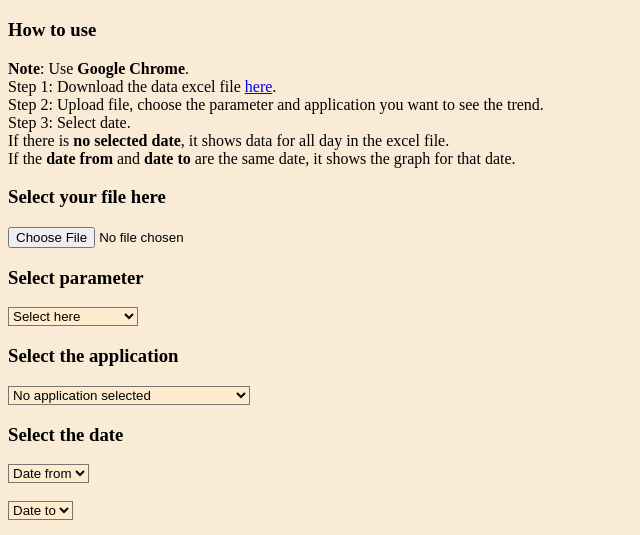
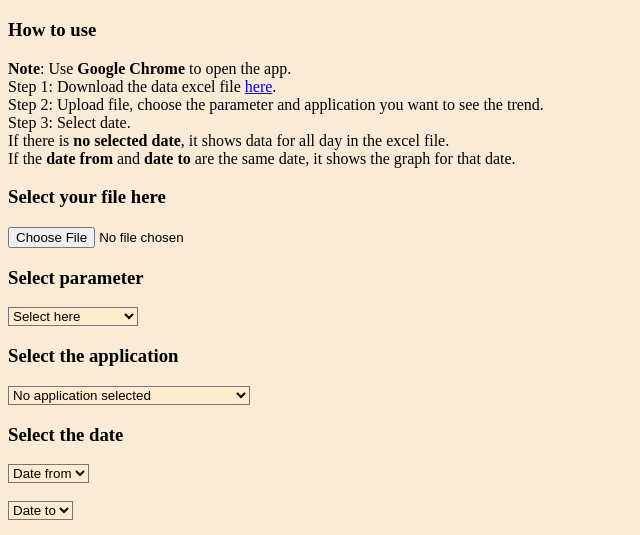
Before and after one commit to gemmy94/graph-trend-app, a website with bundled scripts: page index.html in a window 1280 px wide. Shown: the part 61-596 px from the top of the page, without its empty margins (0-640 px from the left). Built offline with nearby package versions, Linux system fonts and the light colour scheme.

Commit message:
update note how to use

```diff
--- a/index.html
+++ b/index.html
@@ -16,7 +16,7 @@
 
     <h3>How to use</h3>
     <p>
-        <b>Note</b>: Use <b>Google Chrome</b>. <br>
+        <b>Note</b>: Use <b>Google Chrome</b> to open the app. <br>
         Step 1: Download the data excel file <a href="https://rak.box.com/s/ixal0r3p6si85u5ydt4pvfzy5pidgnx2" target="_blank">here</a>. <br>
         Step 2: Upload file, choose the parameter and application you want to see the trend. <br>
         Step 3: Select date. <br>
```
